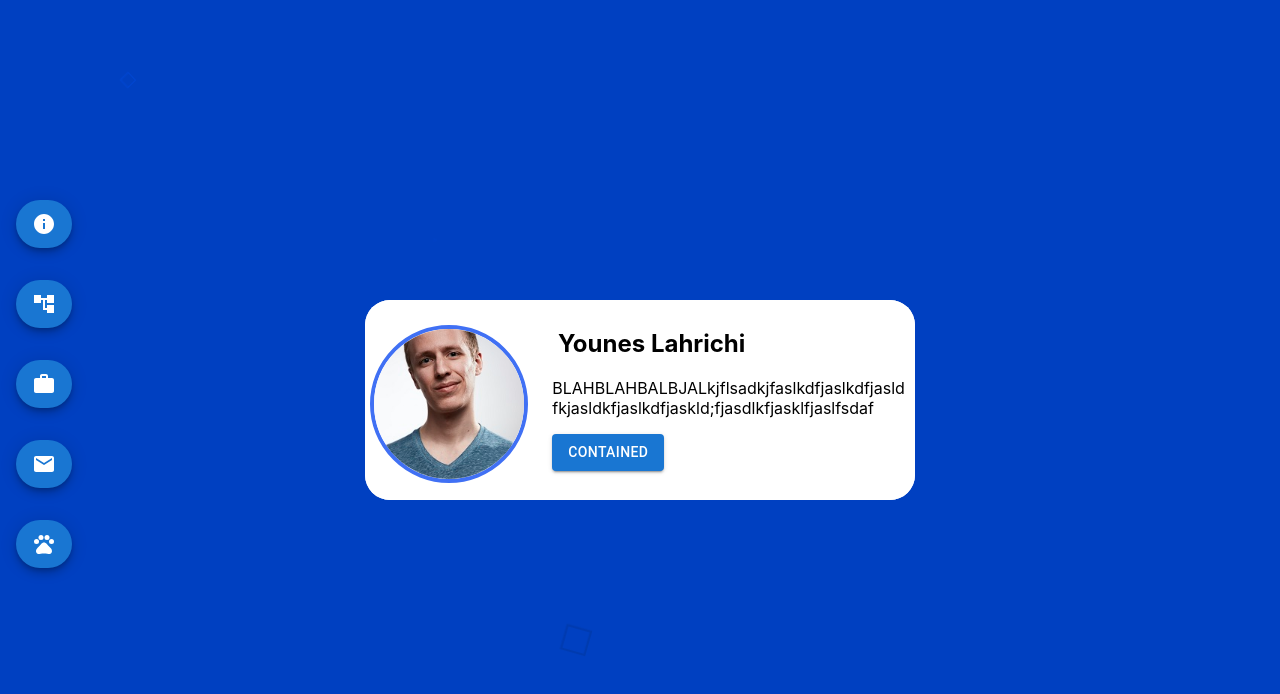
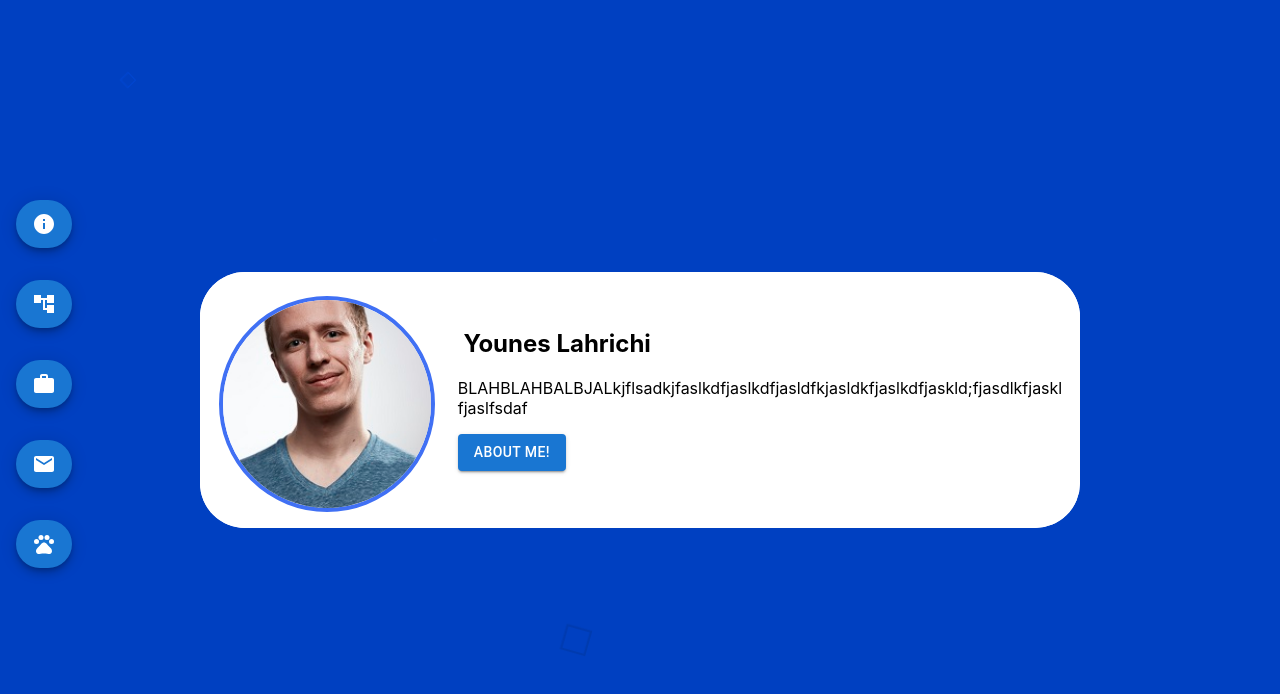
Before and after one commit to YounesLahrichi/Portfolio, a React (Create React App) app in the folder my-app/: page / in a window 1280 px wide. Shown: the top 694 px of the page. Built offline with nearby package versions, Linux system fonts and the light colour scheme.

Commit message:
code cleanup

```diff
--- a/my-app/src/App.css
+++ b/my-app/src/App.css
@@ -16,8 +16,8 @@
   left: 0;
   right: 0;
   margin: auto;
-  height: 200px;
-  width: 550px;
+  height: 16rem;
+  width: 50rem;
 }
 
 @media (prefers-reduced-motion: no-preference) {
--- a/my-app/src/components/StartPageInfoCard.jsx
+++ b/my-app/src/components/StartPageInfoCard.jsx
@@ -19,7 +19,10 @@ function StartPageInfoCard(){
             <div className = "CardContent">
                     <h2 className = "Name"> Younes Lahrichi</h2>
                     <p className = "Description"> BLAHBLAHBALBJALkjflsadkjfaslkdfjaslkdfjasldfkjasldkfjaslkdfjaskld;fjasdlkfjasklfjaslfsdaf</p>
-                    <Button variant="contained" className = "LearnButton">Contained</Button>
+                    <Button
+                    variant="contained"
+                    className = "LearnButton"
+                    onClick={() => {console.log("i was clicked")}}>About Me!</Button>
                 </div>
 
         </div>
--- a/my-app/src/components/components.css
+++ b/my-app/src/components/components.css
@@ -7,8 +7,9 @@
 
 .CardImage{
     position: relative;
-    height: 150px;
-    width: 150px;
+    height: 13rem;
+    width: 13rem;
+    padding-left: 1rem;
 }
 
 .CardImage .CardImg{
@@ -20,28 +21,27 @@
 }
 
 .Card{
-    border-radius: 25px;
+    border-radius: 45px;
     background-color: #fff;
-    width: 550px;
+    width: 55rem;
     display: flex;
     justify-content: center;
     align-items: center;
 }
 
 .ImageContent{
-    width: 35%;
+    width: 30%;
     float: left;
-    padding: 1rem;
+    padding: 3px;
 }
 
 .CardContent{
-    width: 65%;
+    width: 70%;
     float: right;
     white-space: pre-wrap;
-    white-space: -moz-pre-wrap;
-    white-space: -pre-wrap;
-    white-space: -o-pre-wrap;
     word-wrap: break-word;
+    inline-size: auto;
+    overflow: auto;
     padding: 1rem;
 }
 
```
